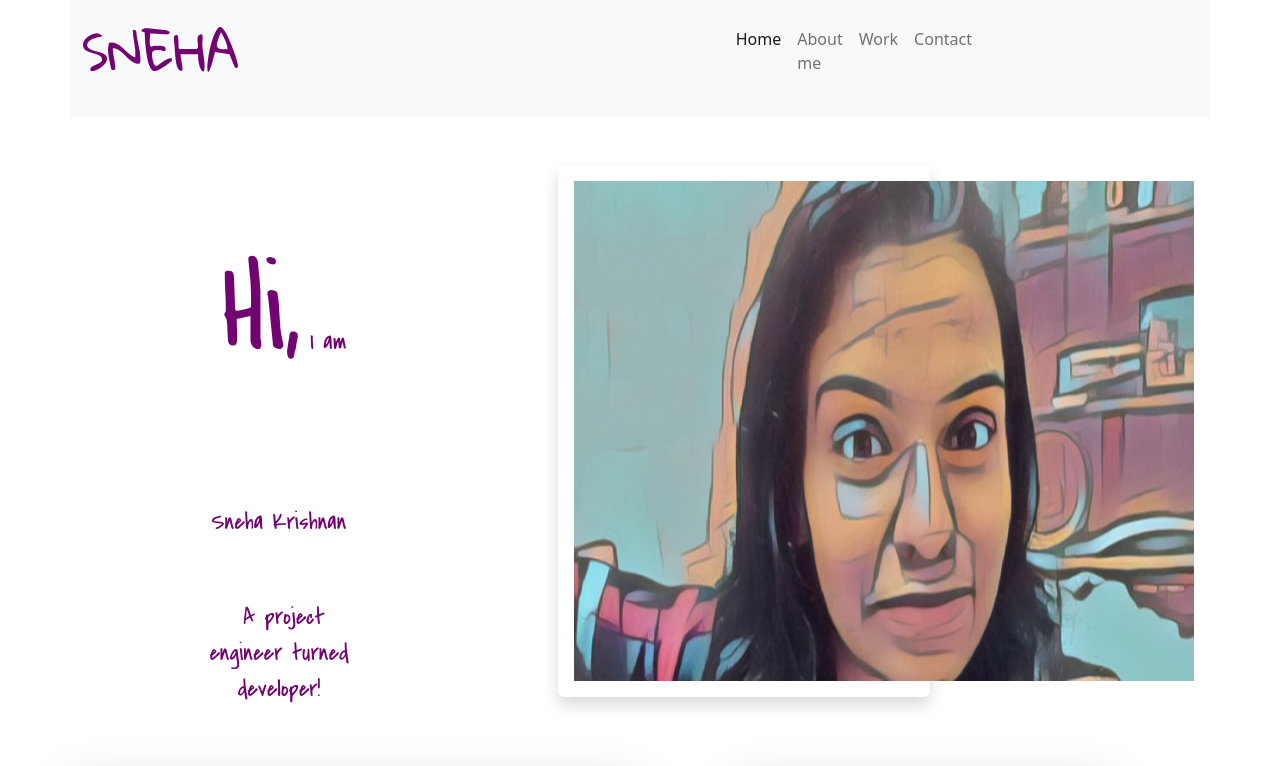
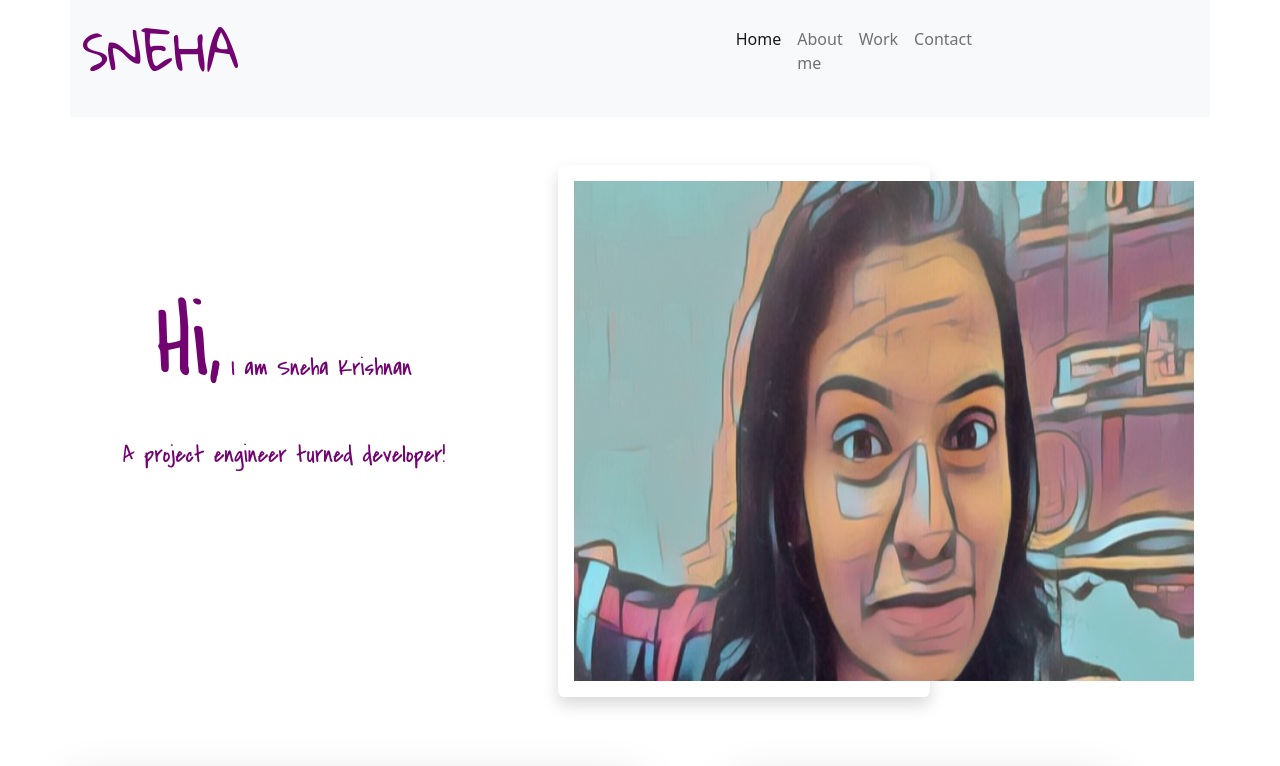
Before and after one commit to Snehakrishnan-code/myportfolio, a plain HTML site: page index.html in a window 1280 px wide. Shown: the top 766 px of the page. Drawn offline with nearby package versions, Linux system fonts and the light colour scheme; a web font is replaced by a local one.

Commit message:
more editing

```diff
--- a/index.html
+++ b/index.html
@@ -58,13 +58,13 @@
   <!-- HI and Image part -->
 
   <div id="a3" class="row container">
-    <div class="col-lg-2 col-md-12 col-sm-12 p-2">
+    <div class="col-lg-1 col-md-12 col-sm-12 p-2">
     </div>
-    <div class="col-lg-2 col-md-12 col-sm-12 p-2">
+    <div class="col-lg-4 col-md-12 col-sm-12 p-2"><br><br>
       <p id="hi" class="text-center">Hi,<span id="a1"> I am Sneha Krishnan </span></p>
       <p id="a2" class="text-center">A project engineer turned developer!</p>
     </div>
-    <div class="col-lg-2 col-md-12 col-sm-12 p-2">
+    <div class="col-lg-1 col-md-12 col-sm-12 p-2">
     </div>
     <div class="col-4 p-2 shadow p-3 mb-5 bg-body rounded">
       <img id="a4" src="./2018-07-25-19-27-42-565.jpg" alt="">
@@ -252,14 +252,14 @@
       </div>
 
       <div class="row">
-        <div class="col-lg-6 col-md-6 col-sm-12 col-12 align-start"><br>
+        <div class="col-lg-6 col-md-6 col-sm-12 col-12 align-center"><br>
           <p id="p1">Sneha Krishnan</p>
           <p id="p1">Full Stack web developer</p>
           <p id="p1">krishnansneha20@gmail.com</p>
           <p id="p1">99XXXXXXXX</p>
         </div>
 
-        <div class="col-lg-6 col-md-6 col-sm-12 col- 12 align-end">
+        <div class="col-lg-6 col-md-6 col-sm-12 col- 12 align-center">
           <ul><br>
             <li id="p2"><i class="fa-3x fa-brands fa-whatsapp"></i></li><br>
             <li id="p2"><i class="fa-3x fa-brands fa-facebook"></i></li><br>
@@ -271,6 +271,7 @@
       </div>
 
     </div>
+    <br><br>
 </body>
 
 </html>
--- a/stylesheet_portfolio.css
+++ b/stylesheet_portfolio.css
@@ -13,7 +13,7 @@
 
 #hi {
     font-family: 'Covered By Your Grace', cursive;
-    font-size: 120px;
+    font-size: 100px;
     color: rgb(113, 4, 113);
     text-indent: 10px;
     line-height: 1.5;
```
